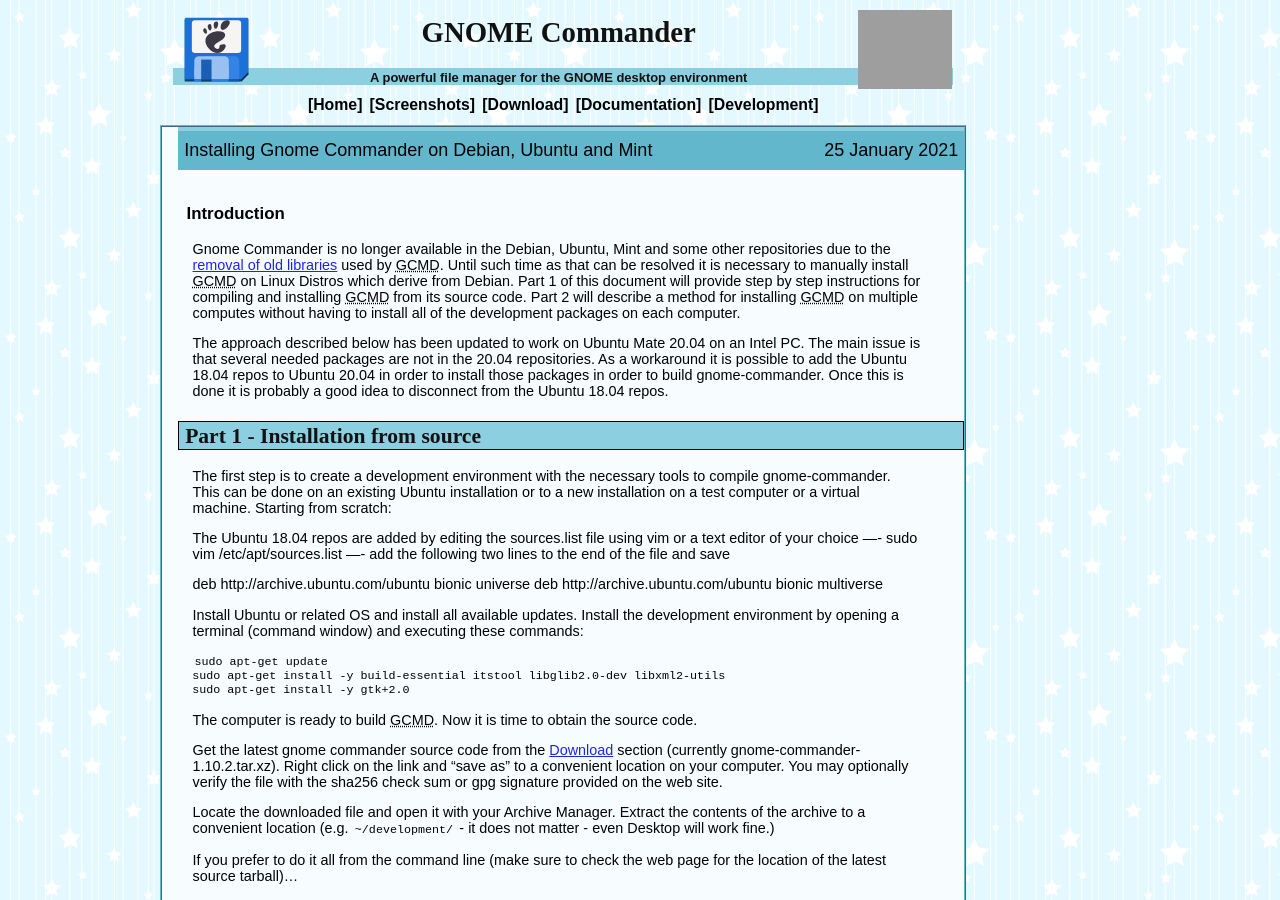
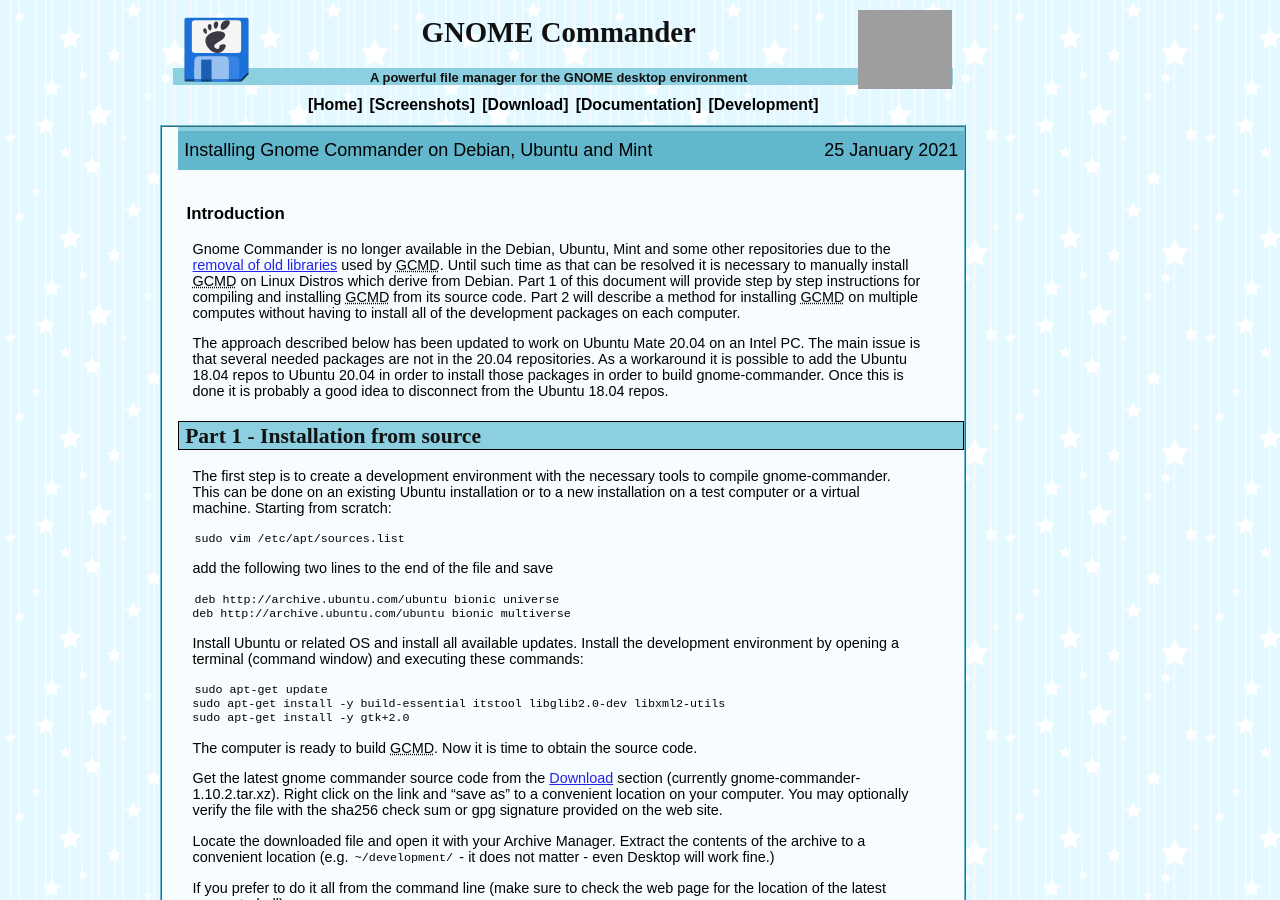
Before and after one commit to gcmd/gcmd.github.io, a Jekyll site: the page built from _posts/2021-01-25-Build-on-Ubuntu-2004.md, in a window 1280 px wide and 900 px high. Built offline with Jekyll 4.4.1, drawn with Linux system fonts in a browser that asks for light colours; grey boxes are pictures that could not be loaded.

Commit message:
Update 2021-01-25-Build-on-Ubuntu-2004.md

````diff
--- a/_posts/2021-01-25-Build-on-Ubuntu-2004.md
+++ b/_posts/2021-01-25-Build-on-Ubuntu-2004.md
@@ -30,16 +30,14 @@
 installation or to a new installation on a test computer or a virtual
 machine. Starting from scratch:
 
-The Ubuntu 18.04 repos are added by editing the sources.list file using
-vim or a text editor of your choice
-----
+```
 sudo vim /etc/apt/sources.list
-----
+```
 add the following two lines to the end of the file and save
-
+```
 deb http://archive.ubuntu.com/ubuntu bionic universe
 deb http://archive.ubuntu.com/ubuntu bionic multiverse
-
+```
 Install Ubuntu or related OS and install all available updates. Install
 the development environment by opening a terminal (command window) and
 executing these commands:
````
